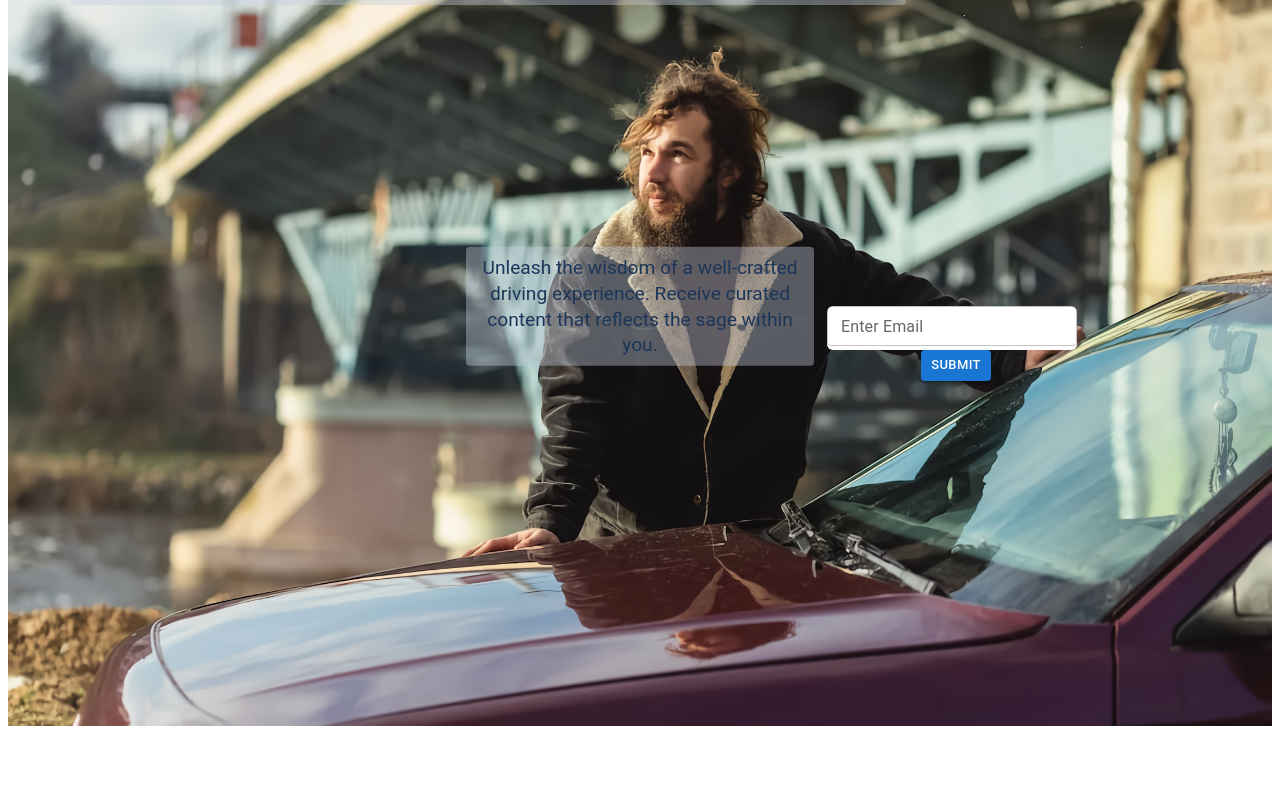
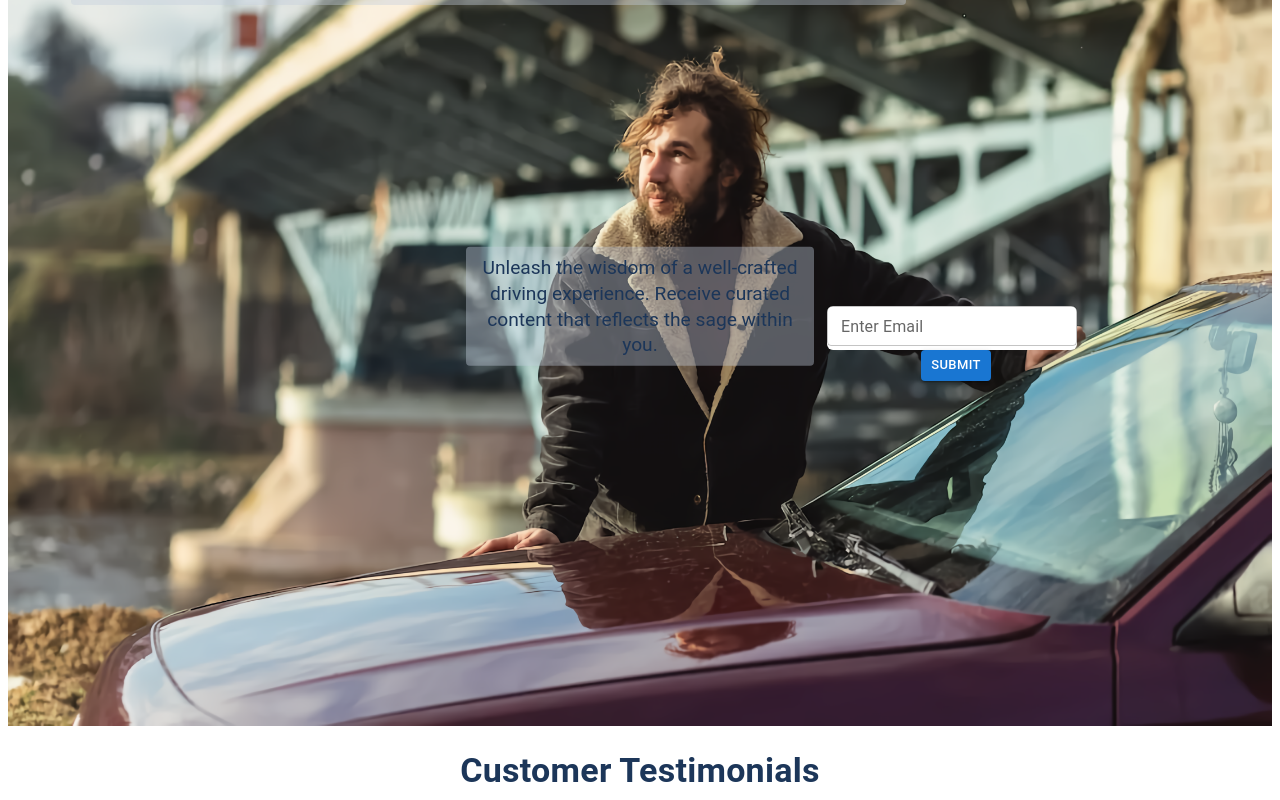
Before and after one commit to bk275/IS218Fall2023FinalProject, a Next.js app in the folder car-website/: page / in a window 1280 px wide. Shown: the part 195-995 px from the top of the page. Before the commit the page ends 933 px from the top, so only its background shows below. Built offline with nearby package versions, Linux system fonts and the light colour scheme.

Commit message:
added testimonial title

```diff
--- a/car-website/components/Navbar.js
+++ b/car-website/components/Navbar.js
@@ -146,6 +146,18 @@ const Navbar = () => {
           style={{ width: '100%', height: 'auto' }}
         />
       </div>
+      <Typography
+        variant="h4"
+        component="div"
+        sx={{
+          textAlign: 'center',
+          marginTop: '20px', // Adjust the spacing as needed
+          color: '#1C3659',
+          fontWeight: 'bold',
+        }}
+      >
+        Customer Testimonials
+      </Typography>
     </div>
   );
 };
```
